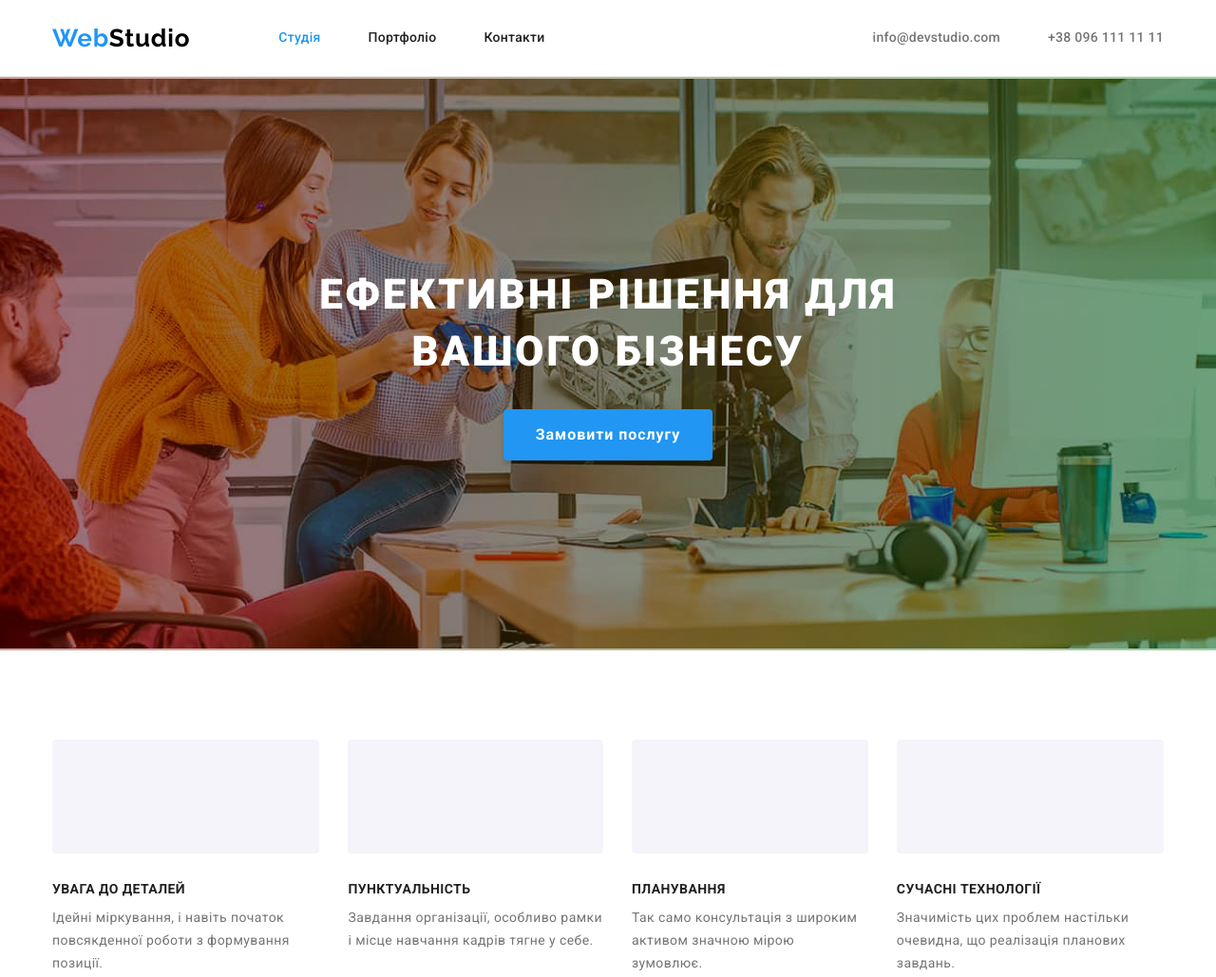
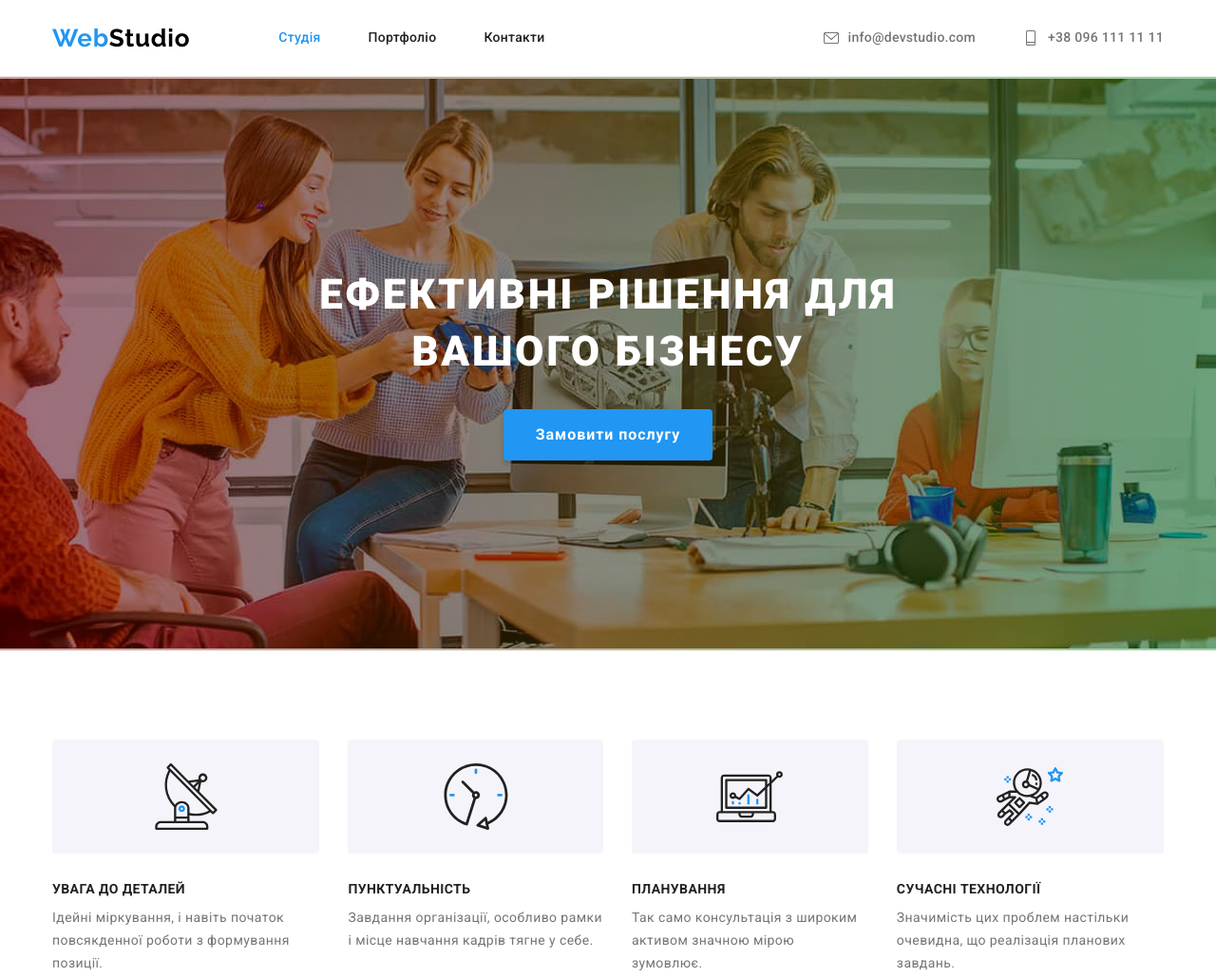
Before and after one commit to mazur992/goit-markup-hw-04, a plain HTML site: page index.html in a window 1280 px wide. Shown: the top 1029 px of the page at 95% size. Drawn offline with nearby package versions, Linux system fonts and the light colour scheme.

Commit message:
add icons - contacts, features

```diff
--- a/css/styles.css
+++ b/css/styles.css
@@ -143,7 +143,8 @@ p {
   margin-right: 50px;
 }
 .contacts .link {
-  display: block;
+  display: inline-flex;
+  align-items: center;
   padding-top: 20px;
   padding-bottom: 20px;
 
@@ -158,6 +159,23 @@ p {
 .contacts .link:hover,
 .contacts .link:focus {
   color: var(--col-accent);
+}
+.contacts .link::before {
+  content: "";
+  width: 16px;
+  height: 16px;
+  margin-right: 10px;
+  justify-content: center;
+}
+.link.icon-envelope::before {
+  background-image: url(../images/envelope.svg);
+  background-position: center;
+  background-repeat: no-repeat;
+}
+.link.icon-smartphone::before {
+  background-image: url(../images/smartphone.svg);
+  background-position: center;
+  background-repeat: no-repeat;
 }
 
 /* ---------------HERO------------------ */
@@ -249,6 +267,26 @@ p {
   margin-bottom: 30px;
   background-color: var(--back-col-feature-icon);
   border-radius: 4px;
+}
+.title.icon-antenna::before {
+  background-image: url("../images/antenna.svg");
+  background-repeat: no-repeat;
+  background-position: center;
+}
+.title.icon-clock::before {
+  background-image: url("../images/clock.svg");
+  background-repeat: no-repeat;
+  background-position: center;
+}
+.title.icon-diagram::before {
+  background-image: url("../images/diagram.svg");
+  background-repeat: no-repeat;
+  background-position: center;
+}
+.title.icon-astronaut::before {
+  background-image: url("../images/astronaut.svg");
+  background-repeat: no-repeat;
+  background-position: center;
 }
 .features-list > .item:not(:last-child) {
   margin-right: 30px;
--- a/index.html
+++ b/index.html
@@ -36,12 +36,14 @@
         </nav>
         <ul class="contacts list">
           <li class="item">
-            <a class="link" href="mailto:info@devstudio.com"
+            <a class="link icon-envelope" href="mailto:info@devstudio.com"
               >info@devstudio.com</a
             >
           </li>
           <li class="item">
-            <a class="link" href="tel:+380961111111">+38 096 111 11 11</a>
+            <a class="link icon-smartphone" href="tel:+380961111111"
+              >+38 096 111 11 11</a
+            >
           </li>
         </ul>
       </div>
@@ -57,27 +59,27 @@
           <h2 class="visually-hidden">features</h2>
           <ul class="list features-list">
             <li class="item">
-              <h3 class="title">УВАГА ДО ДЕТАЛЕЙ</h3>
+              <h3 class="title icon-antenna">УВАГА ДО ДЕТАЛЕЙ</h3>
               <p class="text">
                 Ідейні міркування, і навіть початок повсякденної роботи з
                 формування позиції.
               </p>
             </li>
             <li class="item">
-              <h3 class="title">ПУНКТУАЛЬНІСТЬ</h3>
+              <h3 class="title icon-clock">ПУНКТУАЛЬНІСТЬ</h3>
               <p class="text">
                 Завдання організації, особливо рамки і місце навчання кадрів
                 тягне у себе.
               </p>
             </li>
             <li class="item">
-              <h3 class="title">ПЛАНУВАННЯ</h3>
+              <h3 class="title icon-diagram">ПЛАНУВАННЯ</h3>
               <p class="text">
                 Так само консультація з широким активом значною мірою зумовлює.
               </p>
             </li>
             <li class="item">
-              <h3 class="title">СУЧАСНІ ТЕХНОЛОГІЇ</h3>
+              <h3 class="title icon-astronaut">СУЧАСНІ ТЕХНОЛОГІЇ</h3>
               <p class="text">
                 Значимість цих проблем настільки очевидна, що реалізація
                 планових завдань.
```
Also changed, not shown: images/antenna.svg (added), images/astronaut.svg (added), images/clock.svg (added), images/diagram.svg (added), images/envelope.svg (added), images/smartphone.svg (added).
